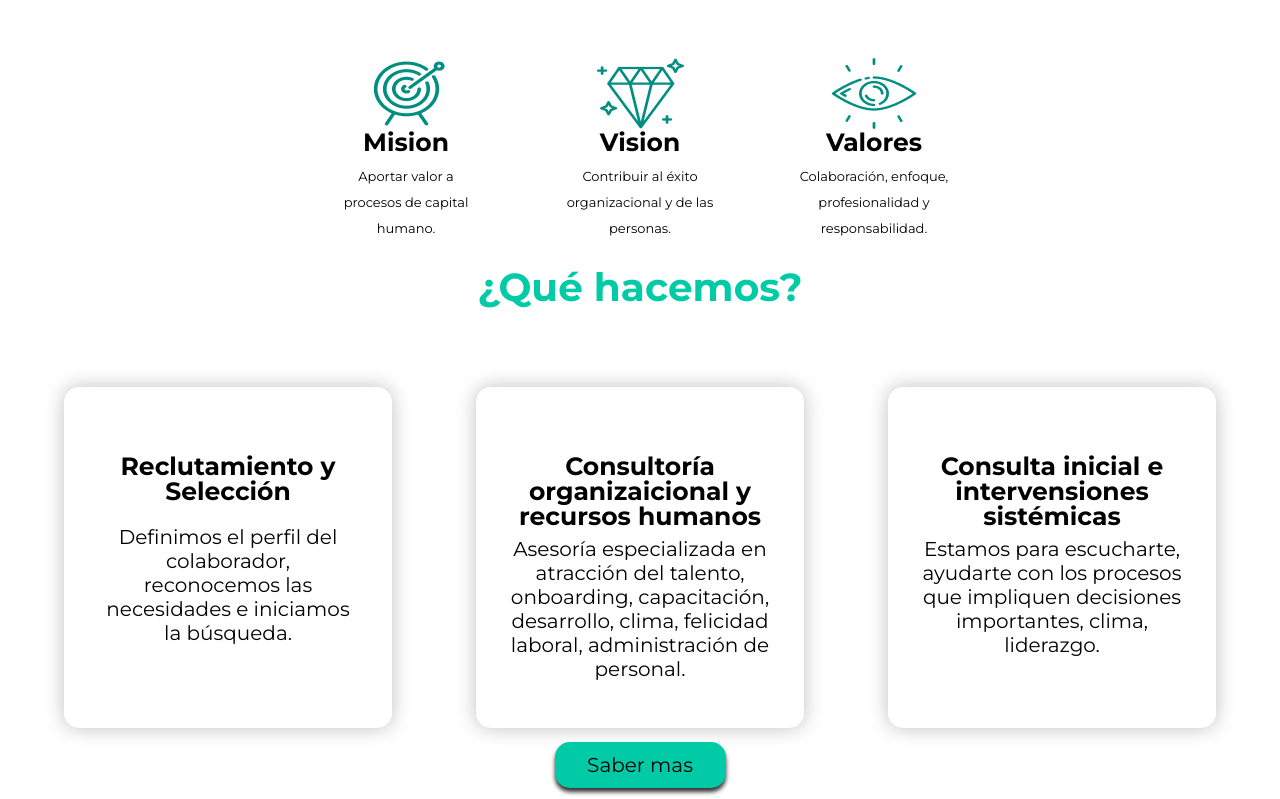
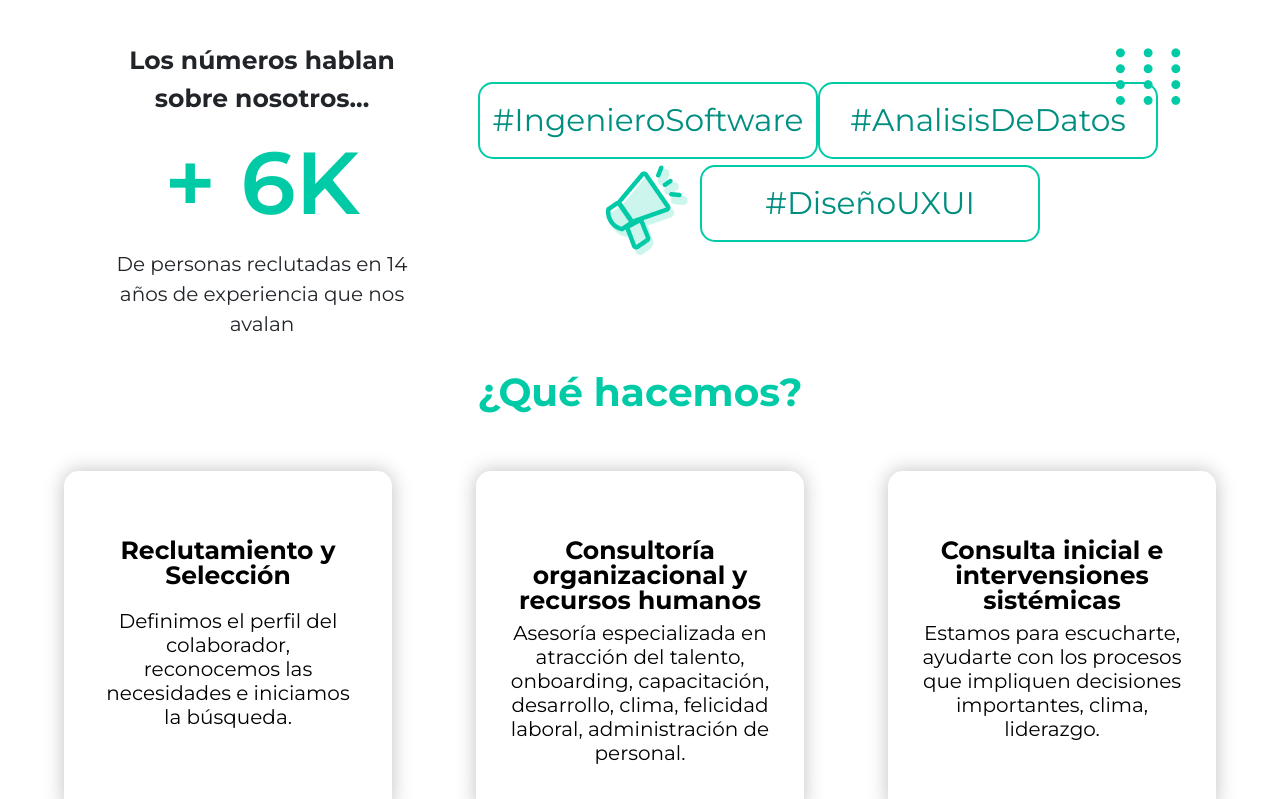
Before and after one commit to ChristianMagallanes24/proyectodaniela, a React (Create React App) app: page / in a window 1280 px wide. Shown: the part 1220-2019 px from the top of the page. Built offline with nearby package versions, Linux system fonts and the light colour scheme.

Commit message:
modifcaciones pagina de inicio

```diff
--- a/src/components/Footer/Footer.scss
+++ b/src/components/Footer/Footer.scss
@@ -17,7 +17,7 @@
   flex-shrink: 0;
 
   .footer-titulo {
-    color: var(--Colores-diseo-alta-Negro, #000);
+    color: var(--Colores-diseo-alta-Color-Primario, #00cba6);
     text-align: center;
     font-feature-settings: "clig" off, "liga" off;
     /* Tipografias diseño alta/Heading 3 Bold */
--- a/src/components/Header/_Header.scss
+++ b/src/components/Header/_Header.scss
@@ -73,7 +73,7 @@
 
     .btn-header {
       border-radius: 42.188px;
-      background: var(--Colores-diseo-alta-Negro, #000);
+      background-color: #6d6d6d;
       box-shadow: 5.625px 5.625px 5.625px 0px rgba(0, 0, 0, 0.25);
       color: #fff;
       font-feature-settings: "clig" off, "liga" off;
--- a/src/components/Nosotros/Nosotros.jsx
+++ b/src/components/Nosotros/Nosotros.jsx
@@ -1,7 +1,7 @@
 import React from "react";
-import myGoals from "../../assets/goals.png";
-import myDiamond from "../../assets/Diamond.png";
-import myVision from "../../assets/Vision.png";
+import horn from "../../assets/horn.png";
+import frame from "../../assets/Frame.png";
+
 import myNosotros from "../../assets/nosotros.jpeg";
 import { Link } from "react-router-dom";
 
@@ -27,27 +27,31 @@ const Nosotros = () => {
         </div>
       </div>
 
-      <div className="nosotros-iconos-container">
-        <div className="nosotros-iconos">
-          <img src={myGoals} alt="xd" />
-          <h3 className="iconos-titulo">Mision</h3>
-          <p className="nosotros-iconos-p">
-            Aportar valor a procesos de capital humano.
-          </p>
+      {/* información sobre datos y experiencia */}
+
+      <div className="nosotros-datos-container">
+        <div className="nosotros-numeros">
+          <div className="nosotros-numeros-titulo">
+            {" "}
+            Los números hablan sobre nosotros...
+          </div>
+          <div className="seisk">+ 6K</div>
+          <div className="nosotros-numeros-descripcion">
+            De personas reclutadas en 14 años de experiencia que nos avalan
+          </div>
         </div>
-        <div className="nosotros-iconos">
-          <img src={myDiamond} alt="xd" />
-          <h3 className="iconos-titulo">Vision</h3>
-          <p className="nosotros-iconos-p">
-            Contribuir al éxito organizacional y de las personas.
-          </p>
-        </div>
-        <div className="nosotros-iconos">
-          <img src={myVision} alt="xd" />
-          <h3 className="iconos-titulo">Valores</h3>
-          <p className="nosotros-iconos-p">
-            Colaboración, enfoque, profesionalidad y responsabilidad.
-          </p>
+
+        <div className="nosotros-puestos">
+          <div className="nosotros-puestos-arriba">
+            <button className="btn-puestos">#IngenieroSoftware</button>
+            <button className="btn-puestos">#AnalisisDeDatos</button>
+            <img className="puntitos" src={frame} alt="imagen decorativa" />
+          </div>
+
+          <div className="nosotros-puestos-abajo">
+            <img src={horn} alt="imagen bocina" />
+            <button className="btn-puestos">#DiseñoUXUI</button>
+          </div>
         </div>
       </div>
 
@@ -70,7 +74,7 @@ const Nosotros = () => {
           <div className="que-ofrecemos-card">
             <div className="que-ofrecemos-card-text">
               <h1 className="que-ofrecemos-titulo">
-                Consultoría organizaicional y recursos humanos
+                Consultoría organizacional y recursos humanos
               </h1>
               <p className="que-ofrecemos-parrafo">
                 Asesoría especializada en atracción del talento, onboarding,
--- a/src/components/Nosotros/_Nosotros.scss
+++ b/src/components/Nosotros/_Nosotros.scss
@@ -5,7 +5,7 @@
   justify-content: center;
   align-items: center;
   flex-shrink: 0;
-  gap: 25px;
+
   @include desktop1 {
     width: 100%;
   }
@@ -71,6 +71,7 @@
 
       .btn-nosotros {
         border-radius: 15px;
+
         background: var(--Colores-diseo-alta-Color-Primario, #00cba6);
         box-shadow: 0px 4px 4px 0px rgba(0, 0, 0, 0.8);
         display: flex;
@@ -78,7 +79,8 @@
         justify-content: center;
         align-items: center;
         gap: 10px;
-        color: #000;
+        color: #ffff;
+
         text-align: center;
         font-feature-settings: "clig" off, "liga" off;
 
@@ -86,7 +88,7 @@
         font-family: Montserrat;
         font-size: 20px;
         font-style: normal;
-        font-weight: 400;
+        font-weight: 600;
         line-height: 24px; /* 120% */
         text-decoration: none;
         border: hidden;
@@ -115,49 +117,59 @@
   }
 }
 
-.nosotros-iconos-container {
+.nosotros-datos-container {
   display: flex;
-  width: 100%;
-  height: 226px;
-  padding: 18px 331px;
-  justify-content: space-between;
-  align-items: center;
-  flex-shrink: 0;
-  @include desktop1 {
-  }
-  @include mobile {
-    display: none;
-    padding: 0;
-  }
-  .nosotros-iconos {
-    display: flex;
-    width: 150px;
-    height: 147px;
-    flex-direction: column;
-    align-items: center;
-    flex-shrink: 0;
-    .iconos-titulo {
-      color: #000;
-      text-align: center;
-      font-feature-settings: "clig" off, "liga" off;
+  text-align: center;
+  font-feature-settings: "clig" off, "liga" off;
+  font-family: Montserrat;
 
-      /* Tipografias diseño alta/Heading 5 Bold */
-      font-family: Montserrat;
+  gap: 20px;
+  margin-top: 50px;
+  margin-bottom: 50px;
+
+  .nosotros-numeros {
+    width: 336px;
+    height: 232px;
+    .nosotros-numeros-titulo {
       font-size: 25px;
       font-style: normal;
       font-weight: 700;
-      line-height: 25px; /* 100% */
     }
-    .nosotros-iconos-p {
-      color: #000;
-      text-align: center;
-      font-feature-settings: "clig" off, "liga" off;
-      font-family: Montserrat;
-      font-size: 13px;
+    .seisk {
+      font-size: 87.89px;
       font-style: normal;
-      font-weight: 400;
-      line-height: 26px;
-      /* 200% */
+      font-weight: 600;
+      color: var(--Colores-diseo-alta-Color-Primario, #00cba6);
+    }
+    .nosotros-numeros-descripcion {
+      font-size: 20px;
+    }
+  }
+  .nosotros-puestos {
+    width: 736px;
+    height: 237px;
+    padding-top: 40px;
+    padding-bottom: 40px;
+    position: relative;
+
+    .btn-puestos {
+      position: relative;
+      z-index: 2;
+      background-color: transparent;
+      color: var(--Colores-diseo-alta-Color-Secundario-1, #008e81);
+      border-color: var(--Colores-diseo-alta-Color-Primario, #00cba6);
+      border-radius: 15px;
+      font-size: 31.25px;
+
+      width: 340px;
+      height: 77px;
+      border-style: solid;
+    }
+    .puntitos {
+      position: absolute;
+      top: 0;
+      right: 0;
+      z-index: 1;
     }
   }
 }
@@ -206,9 +218,9 @@
       align-items: center;
       gap: 10px;
       border-radius: 25px;
-      background: var(--Colores-diseo-alta-Color-Secundario-3, #80fff3);
+      background: #fff;
       box-shadow: 0px 4px 4px 0px rgba(0, 0, 0, 0.25);
-      color: #000;
+      color: var(--Colores-diseo-alta-Color-Primario, #00cba6);
       text-align: center;
       font-feature-settings: "clig" off, "liga" off;
       /* Tipografias diseño alta/Heading 4 Bold */
@@ -225,13 +237,14 @@
   color: var(--Colores-diseo-alta-Color-Primario, #00cba6);
   text-align: center;
   font-feature-settings: "clig" off, "liga" off;
+  margin-top: 40px;
 
   /* Tipografias diseño alta/Heading 3 Bold */
   font-family: Montserrat;
   font-size: 39.06px;
   font-style: normal;
   font-weight: 700;
-  line-height: 39.06px; /* 100% */
+
   @include mobile {
     font-size: 26px;
   }
@@ -240,7 +253,7 @@
   display: flex;
   width: 1239px;
   height: 491px;
-  padding: 0px 48px;
+  padding: 0px 20px;
   flex-direction: column;
   justify-content: center;
   align-items: center;
@@ -326,7 +339,7 @@
   }
 
   .que-ofrecemos-btn {
-    color: #000;
+    color: #fff;
     text-align: center;
     font-feature-settings: "clig" off, "liga" off;
     background: none;
@@ -335,7 +348,7 @@
     font-family: Montserrat;
     font-size: 20px;
     font-style: normal;
-    font-weight: 400;
+    font-weight: 600;
     line-height: 24px; /* 120% */
     display: flex;
     width: 171px;
--- a/src/components/Servicios/Servicios.jsx
+++ b/src/components/Servicios/Servicios.jsx
@@ -42,7 +42,7 @@ const Servicios = () => {
             <img src={miCapa} alt="Mi Imagen" />
             <div>
               <h3 className="servicio-titulo">
-                Consultoría organizaicional y capital humano
+                Consultoría organizacional y capital humano
               </h3>
               <p className="servicio-parrafo">
                 Informes psicológicos, grafológicos o por competencias.
```
Also changed, not shown: src/assets/Frame.png (added), src/assets/horn.png (added).
